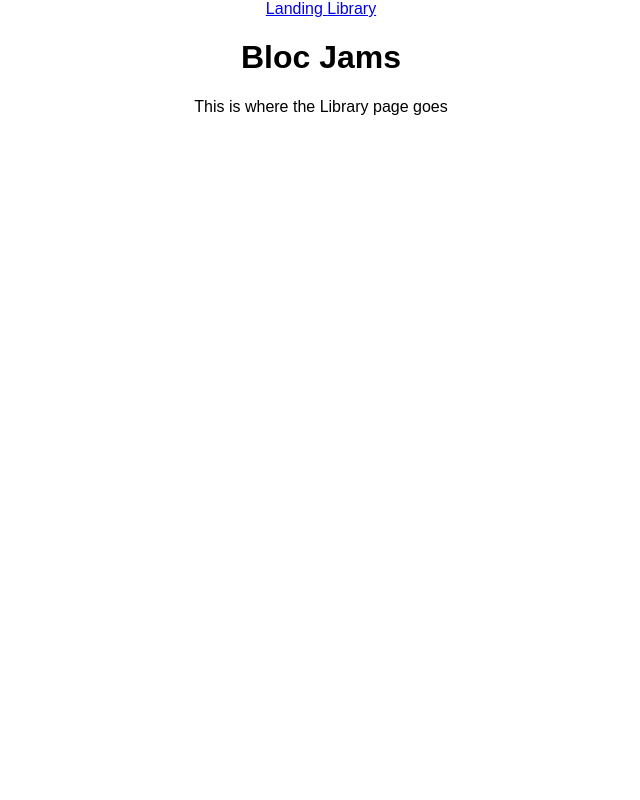
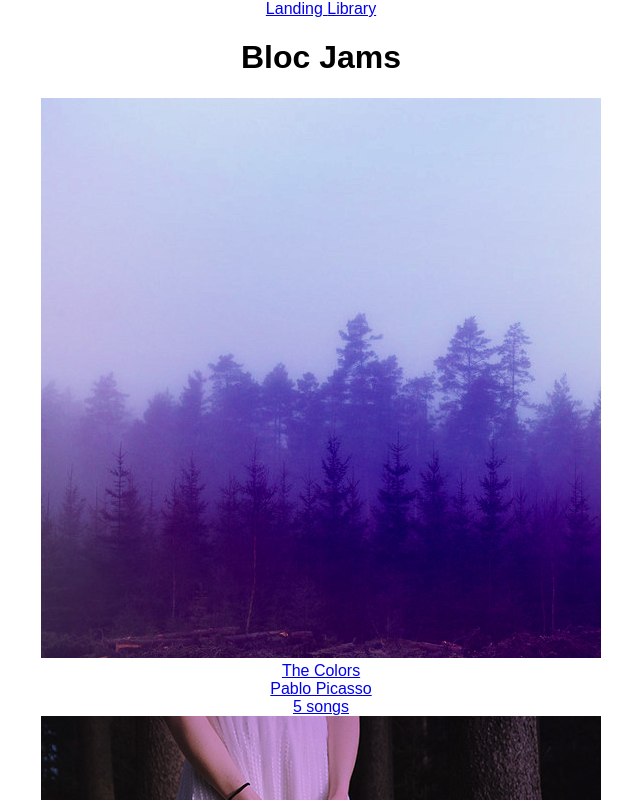
Before and after one commit to kristru/bloc-jams-react, a React (Create React App) app: page /library in a window 1280 px wide. Shown: the top 800 px of the page, without its empty margins (319-959 px from the left). Built offline with nearby package versions, Linux system fonts and the light colour scheme.

Commit message:
rendering albums & slugs

```diff
--- a/src/App.js
+++ b/src/App.js
@@ -20,6 +20,7 @@
           <Route exact path="/" component={Landing} />
           <Route path="/library" component={Library} />
           <Route path="/album" component={Album} />
+          <Route path="/album/:slug" component={Album} />
         </main>
       </div>
     );
--- a/src/components/Album.js
+++ b/src/components/Album.js
@@ -1,7 +1,13 @@
-import React from 'react';
+import React, { Component } from 'react';
 
-const Album = () =>(
-  <section></section>
-)
+class Album extends Component{
+    render(){
+      return (
+        <section className="album">
+          {this.props.match.params.slug} Album will go here
+        </section>
+      );
+    }
+}
 
-export default Album
+export default Album;
--- a/src/components/Library.js
+++ b/src/components/Library.js
@@ -1,9 +1,29 @@
-import React from 'react';
+import React, { Component } from 'react';
+import { Link } from 'react-router-dom';
+import albumData from './../data/albums';
 
-const Library = () => (
-  <section className="library">
-    This is where the Library page goes
-  </section>
-)
+class Library extends Component {
+  constructor(props) {
+    super(props);
+    this.state = { albums: albumData };
+  }
+
+  render() {
+    return (
+      <section className='library'>
+        {
+          this.state.albums.map((album, index) =>
+            <Link to={`/album/${album.slug}`} key={index}>
+              <img src={album.albumCover} alt={album.title} />
+              <div>{album.title}</div>
+              <div>{album.artist}</div>
+              <div>{album.songs.length} songs</div>
+            </Link>
+          )
+        }
+      </section>
+    );
+  }
+}
 
 export default Library;
--- /dev/null
+++ b/src/data/albums.js
@@ -0,0 +1,27 @@
+export default [{
+  title: 'The Colors',
+  artist: 'Pablo Picasso',
+  releaseInfo: '1909 Spanish Records',
+  albumCover: '/assets/images/album_covers/01.jpg',
+  slug: 'the-colors',
+  songs: [
+      { title: 'Blue', duration: '161.71', audioSrc: '/assets/music/blue.mp3' },
+      { title: 'Green', duration: '103.96', audioSrc: '/assets/music/green.mp3' },
+      { title: 'Red', duration: '268.45', audioSrc: '/assets/music/red.mp3' },
+      { title: 'Pink', duration: '153.14', audioSrc: '/assets/music/pink.mp3' },
+      { title: 'Magenta', duration: '374.22', audioSrc: '/assets/music/magenta.mp3' }
+  ]
+}, {
+    title: 'The Telephone',
+    artist: 'Guglielmo Marconi',
+    releaseInfo: '1909 EM',
+    albumCover: '/assets/images/album_covers/02.jpg',
+    slug: 'the-telephone',
+    songs: [
+      { title: 'Blue', duration: '161.71', audioSrc: '/assets/music/blue.mp3' },
+      { title: 'Green', duration: '103.96', audioSrc: '/assets/music/green.mp3' },
+      { title: 'Red', duration: '268.45', audioSrc: '/assets/music/red.mp3' },
+      { title: 'Pink', duration: '153.14', audioSrc: '/assets/music/pink.mp3' },
+      { title: 'Magenta', duration: '374.22', audioSrc: '/assets/music/magenta.mp3' }
+    ]
+}];
```
